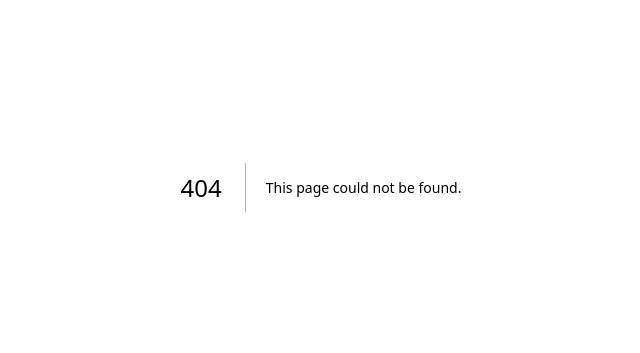
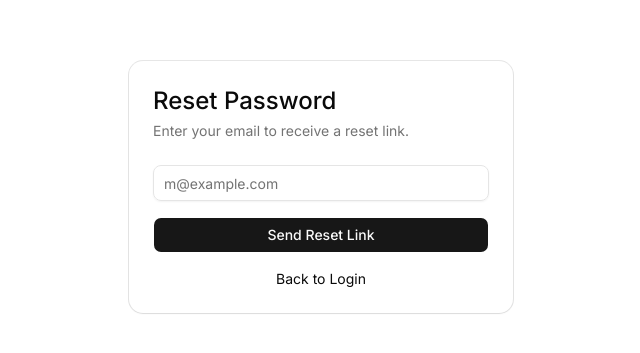
Before and after one commit to Morosache/real-margin, a Next.js app: page /forgot-password in a window 1280 px wide. Before the commit this address had no page. Shown: the part 213-566 px from the top of the page, without its empty margins (319-959 px from the left). Built offline with nearby package versions, Linux system fonts and the light colour scheme; no server answers.

Commit message:
forgot-password page

```diff
--- /dev/null
+++ b/src/app/(auth)/forgot-password/page.tsx
@@ -0,0 +1,70 @@
+"use client"
+
+import { useState } from "react"
+import { createSupabaseBrowserClient } from "@/lib/supabase/client"
+import { Button } from "@/components/ui/button"
+import { Input } from "@/components/ui/input"
+import { Card, CardContent, CardHeader, CardTitle, CardDescription } from "@/components/ui/card"
+import Link from "next/link"
+
+export default function ForgotPasswordPage() {
+  const [email, setEmail] = useState("")
+  const [loading, setLoading] = useState(false)
+  const [message, setMessage] = useState<{ type: 'success' | 'error', text: string } | null>(null)
+  const supabase = createSupabaseBrowserClient()
+
+  const handleReset = async (e: React.FormEvent) => {
+    e.preventDefault()
+    setLoading(true)
+    setMessage(null)
+
+    const { error } = await supabase.auth.resetPasswordForEmail(email, {
+      redirectTo: `${window.location.origin}/auth/callback?next=/reset-password`,
+    })
+
+    if (error) {
+      setMessage({ type: 'error', text: error.message })
+    } else {
+      setMessage({ type: 'success', text: "Check your email for the reset link!" })
+    }
+    setLoading(false)
+  }
+
+  return (
+    <div className="w-full max-w-sm">
+      <Card>
+        <CardHeader>
+          <CardTitle className="text-2xl">Reset Password</CardTitle>
+          <CardDescription>Enter your email to receive a reset link.</CardDescription>
+        </CardHeader>
+        <CardContent>
+          <form onSubmit={handleReset} className="flex flex-col gap-4">
+            <Input
+              type="email"
+              placeholder="m@example.com"
+              value={email}
+              onChange={(e) => setEmail(e.target.value)}
+              required
+            />
+
+            {message && (
+              <p className={`text-sm text-center font-medium ${message.type === 'error' ? 'text-red-500' : 'text-green-600'}`}>
+                {message.text}
+              </p>
+            )}
+
+            <Button type="submit" className="w-full" disabled={loading}>
+              {loading ? "Sending..." : "Send Reset Link"}
+            </Button>
+
+            <div className="text-center text-sm">
+              <Link href="/login" className="underline underline-offset-4 hover:text-primary">
+                Back to Login
+              </Link>
+            </div>
+          </form>
+        </CardContent>
+      </Card>
+    </div>
+  )
+}
```
